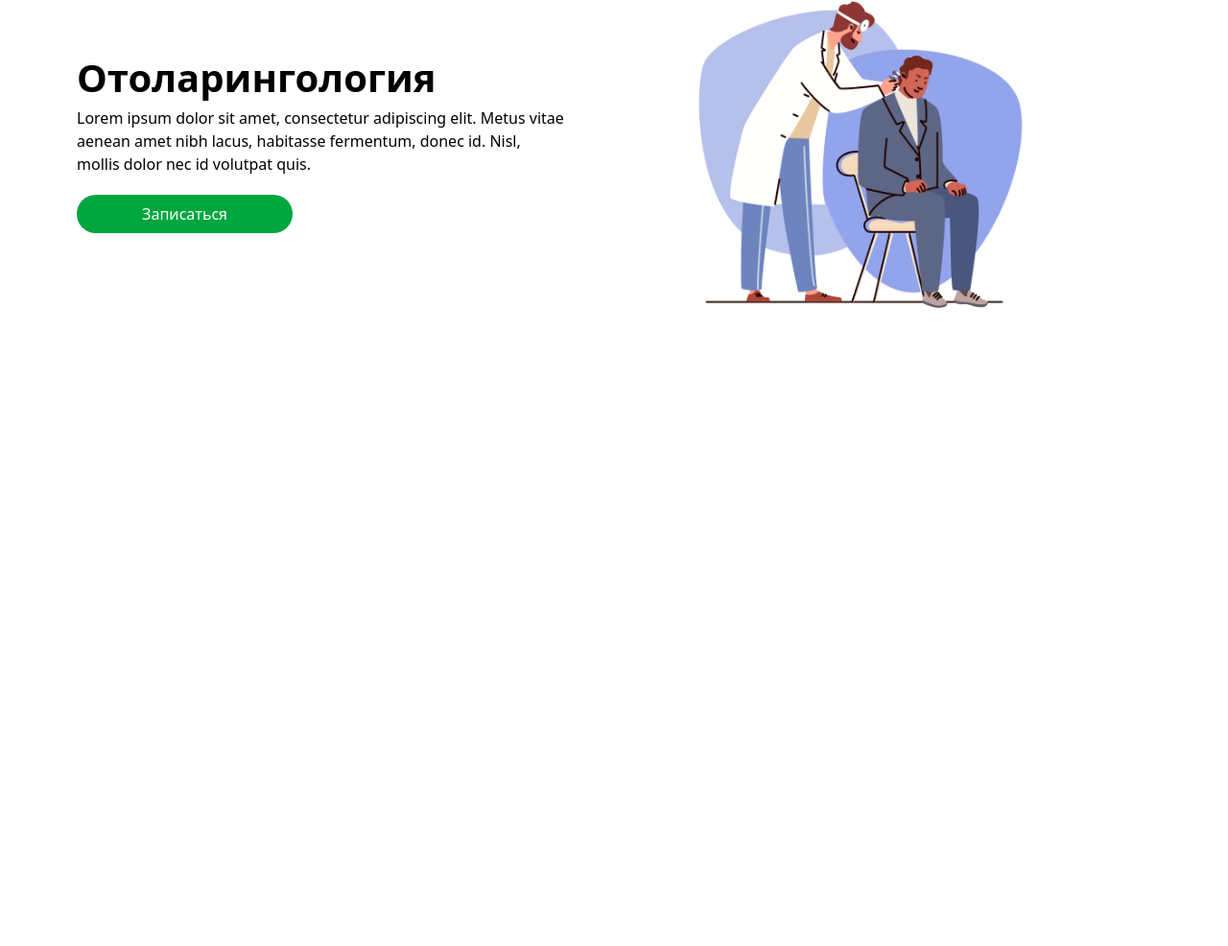
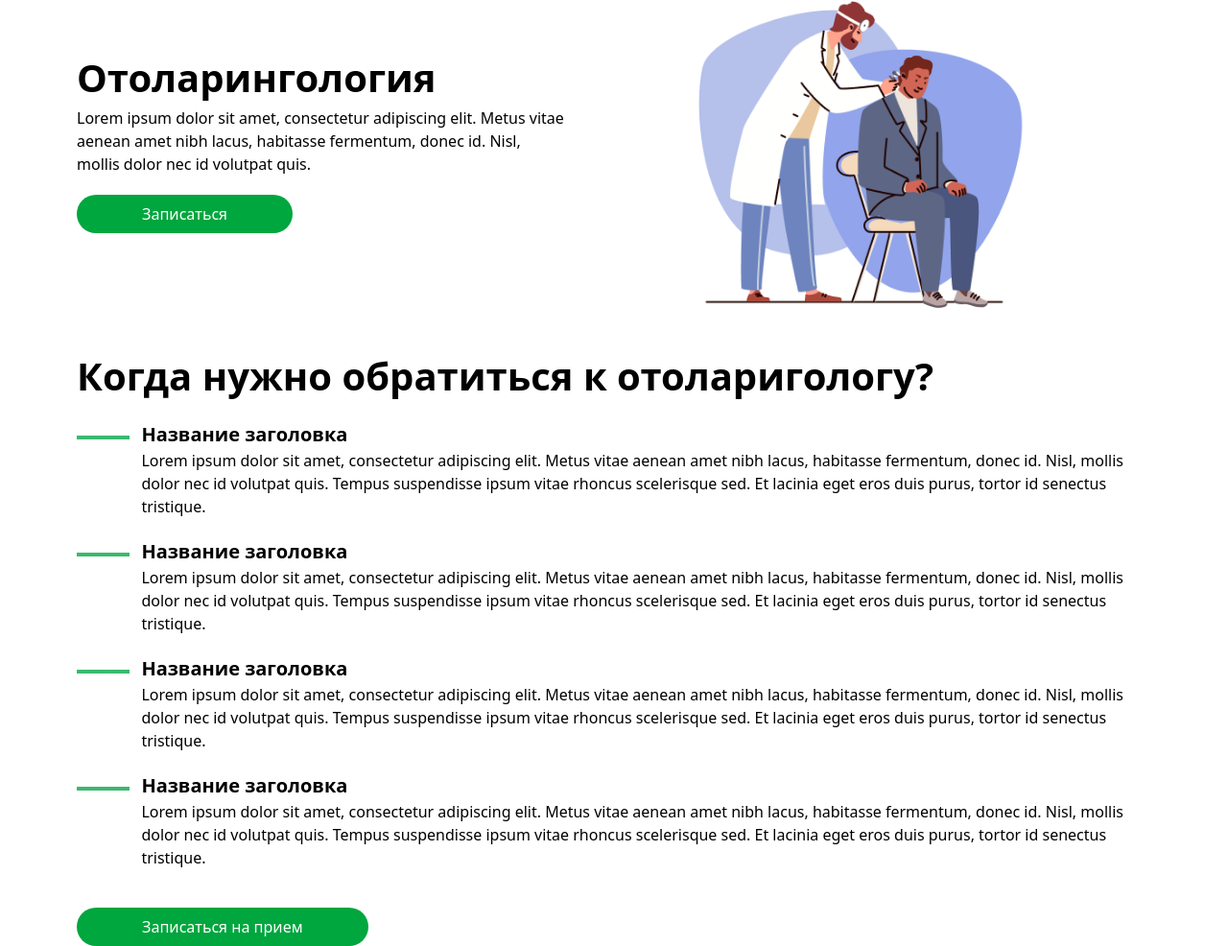
Before and after one commit to muhammadzoirov40-crypto/taiving-3, a website: page index.html in a window 1280 px wide. Shown: the part 173-1159 px from the top of the page at 96% size. Before the commit the page ends 800 px from the top, so only its background shows below. Drawn offline with Linux system fonts and the light colour scheme.

Commit message:
Когда нужно обратиться к отоларигологу?

```diff
--- a/index.html
+++ b/index.html
@@ -49,7 +49,7 @@
                     habitasse fermentum, donec id. Nisl, mollis dolor nec id volutpat quis.
                 </p>
                 <button class="rounded-[20px] bg-green-600
-                 text-white px-17 lg:px-17 py-2 mt-5 absolute top-[80%] left-20 lg:static">Записаться</button>
+                 text-white px-17 lg:px-17 py-2 mt-5 absolute top-130 left-20 lg:static">Записаться</button>
 
             </div>
             <img class="lg:hidden" src="./img2/Frame (2).png" alt="">
@@ -57,7 +57,59 @@
                 <img src="./img/Frame (1).png" alt="" class="">
             </div>
         </section>
+        <h1 class="text-[40px] my-4 font-semibold mt-10  lg:mt-1">Когда нужно обратиться к отоларигологу?</h1>
+        <section class="">
+            <div class="flex mb-5">
+                <div class="mt-4 lg:w-[10%]  w-[50%]">
+                    <img src="./img2/Line 12.png" alt="" class="w-[150%] h-1 ">
+                </div>
+                <div class="px-3">
+                    <h1 class="text-[20px] font-bold">Название заголовка</h1>
+                    <p class="">Lorem ipsum dolor sit amet, consectetur adipiscing elit. Metus vitae aenean amet nibh
+                        lacus, habitasse fermentum, donec id. Nisl, mollis dolor nec id volutpat quis. Tempus
+                        suspendisse ipsum vitae rhoncus scelerisque sed. Et lacinia eget eros duis purus, tortor id
+                        senectus tristique. </p>
+                </div>
+            </div>
+            <div class="flex mb-5">
+                <div class="mt-4 lg:w-[10%]  w-[50%]">
+                    <img src="./img2/Line 12.png" alt="" class="w-[150%] h-1 ">
+                </div>
+                <div class="px-3">
+                    <h1 class="text-[20px] font-bold">Название заголовка</h1>
+                    <p class="">Lorem ipsum dolor sit amet, consectetur adipiscing elit. Metus vitae aenean amet nibh
+                        lacus, habitasse fermentum, donec id. Nisl, mollis dolor nec id volutpat quis. Tempus
+                        suspendisse ipsum vitae rhoncus scelerisque sed. Et lacinia eget eros duis purus, tortor id
+                        senectus tristique. </p>
+                </div>
+            </div>
+            <div class="flex mb-5">
+                <div class="mt-4 lg:w-[10%]  w-[50%]">
+                    <img src="./img2/Line 12.png" alt="" class="w-[150%] h-1 ">
+                </div>
+                <div class="px-3">
+                    <h1 class="text-[20px] font-bold">Название заголовка</h1>
+                    <p class="">Lorem ipsum dolor sit amet, consectetur adipiscing elit. Metus vitae aenean amet nibh
+                        lacus, habitasse fermentum, donec id. Nisl, mollis dolor nec id volutpat quis. Tempus
+                        suspendisse ipsum vitae rhoncus scelerisque sed. Et lacinia eget eros duis purus, tortor id
+                        senectus tristique. </p>
+                </div>
+            </div>
+            <div class="flex mb-5">
+                <div class="mt-4 lg:w-[10%]  w-[50%]">
+                    <img src="./img2/Line 12.png" alt="" class="w-[150%] h-1 ">
+                </div>
+                <div class="px-3">
+                    <h1 class="text-[20px] font-bold">Название заголовка</h1>
+                    <p class="">Lorem ipsum dolor sit amet, consectetur adipiscing elit. Metus vitae aenean amet nibh
+                        lacus, habitasse fermentum, donec id. Nisl, mollis dolor nec id volutpat quis. Tempus
+                        suspendisse ipsum vitae rhoncus scelerisque sed. Et lacinia eget eros duis purus, tortor id
+                        senectus tristique. </p>
+                </div>
+            </div>
 
+            <button class="rounded-[20px] bg-green-600 text-white px-17 lg:px-17 py-2 mt-5">Записаться на прием</button>
+        </section>
     </section>
 </body>
 
```
Also changed, not shown: img2/Line 12.png (added), src/output.css.
